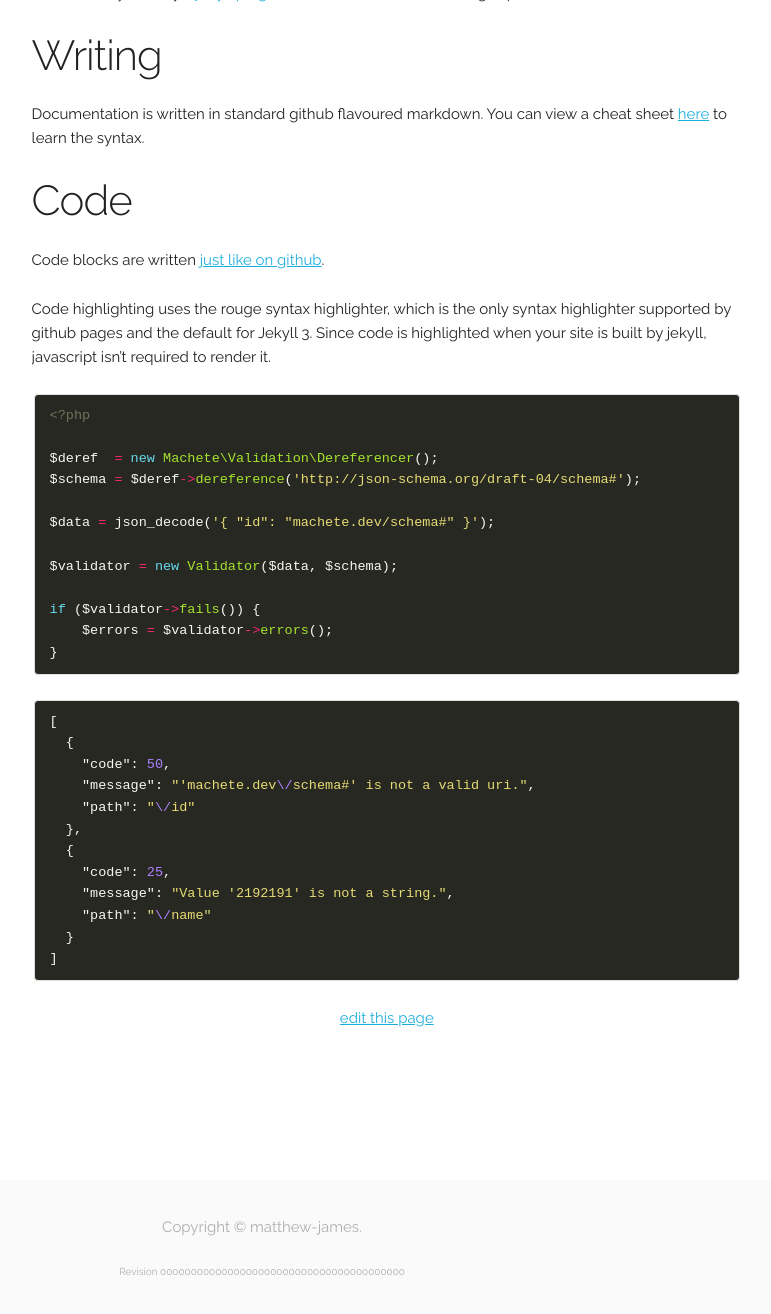
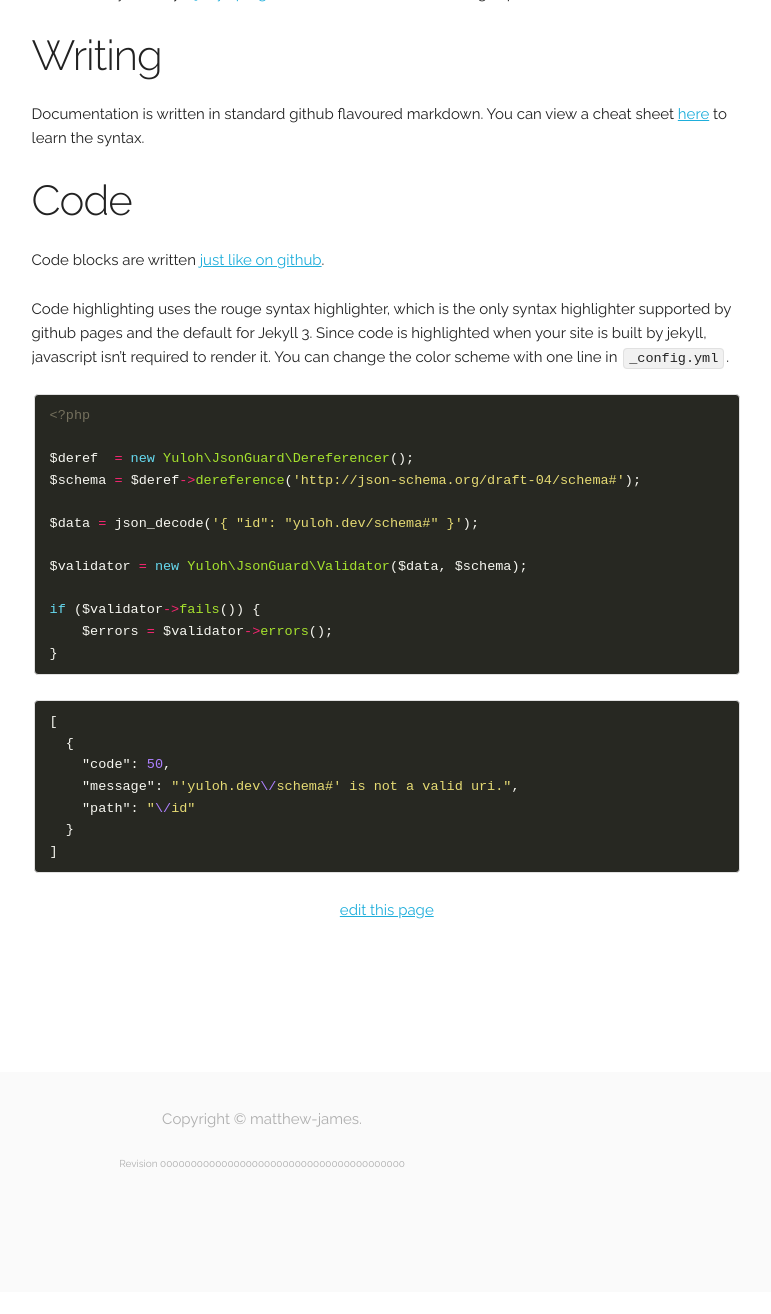
Before and after one commit to matthew-james/parang, a Jekyll site: the page built from index.md, in a window 1280 px wide and 1400 px high, scrolled down 461 px. Shown: the top 1314 px of the window, without its empty margins (378-1149 px from the left). Built offline with Jekyll 4.4.1, drawn with Linux system fonts in a browser that asks for light colours; the repository's description, which GitHub fills in, is left out; after the commit the page ends 1753 px from its top, so only the background shows below that.

Commit message:
Update examples

````diff
--- a/index.md
+++ b/index.md
@@ -20,17 +20,17 @@ Documentation is written in standard github flavoured markdown.  You can view a
 
 Code blocks are written [just like on github](https://help.github.com/articles/creating-and-highlighting-code-blocks/).
 
-Code highlighting uses the rouge syntax highlighter, which is the only syntax highlighter supported by github pages and the default for Jekyll 3.  Since code is highlighted when your site is built by jekyll, javascript isn't required to render it.
+Code highlighting uses the rouge syntax highlighter, which is the only syntax highlighter supported by github pages and the default for Jekyll 3.  Since code is highlighted when your site is built by jekyll, javascript isn't required to render it.  You can change the color scheme with one line in `_config.yml`.
 
 ```php
 <?php
 
-$deref  = new Machete\Validation\Dereferencer();
+$deref  = new Yuloh\JsonGuard\Dereferencer();
 $schema = $deref->dereference('http://json-schema.org/draft-04/schema#');
 
-$data = json_decode('{ "id": "machete.dev/schema#" }');
+$data = json_decode('{ "id": "yuloh.dev/schema#" }');
 
-$validator = new Validator($data, $schema);
+$validator = new Yuloh\JsonGuard\Validator($data, $schema);
 
 if ($validator->fails()) {
     $errors = $validator->errors();
@@ -41,13 +41,8 @@ if ($validator->fails()) {
 [
   {
     "code": 50,
-    "message": "'machete.dev\/schema#' is not a valid uri.",
+    "message": "'yuloh.dev\/schema#' is not a valid uri.",
     "path": "\/id"
-  },
-  {
-    "code": 25,
-    "message": "Value '2192191' is not a string.",
-    "path": "\/name"
   }
 ]
 ```
````
